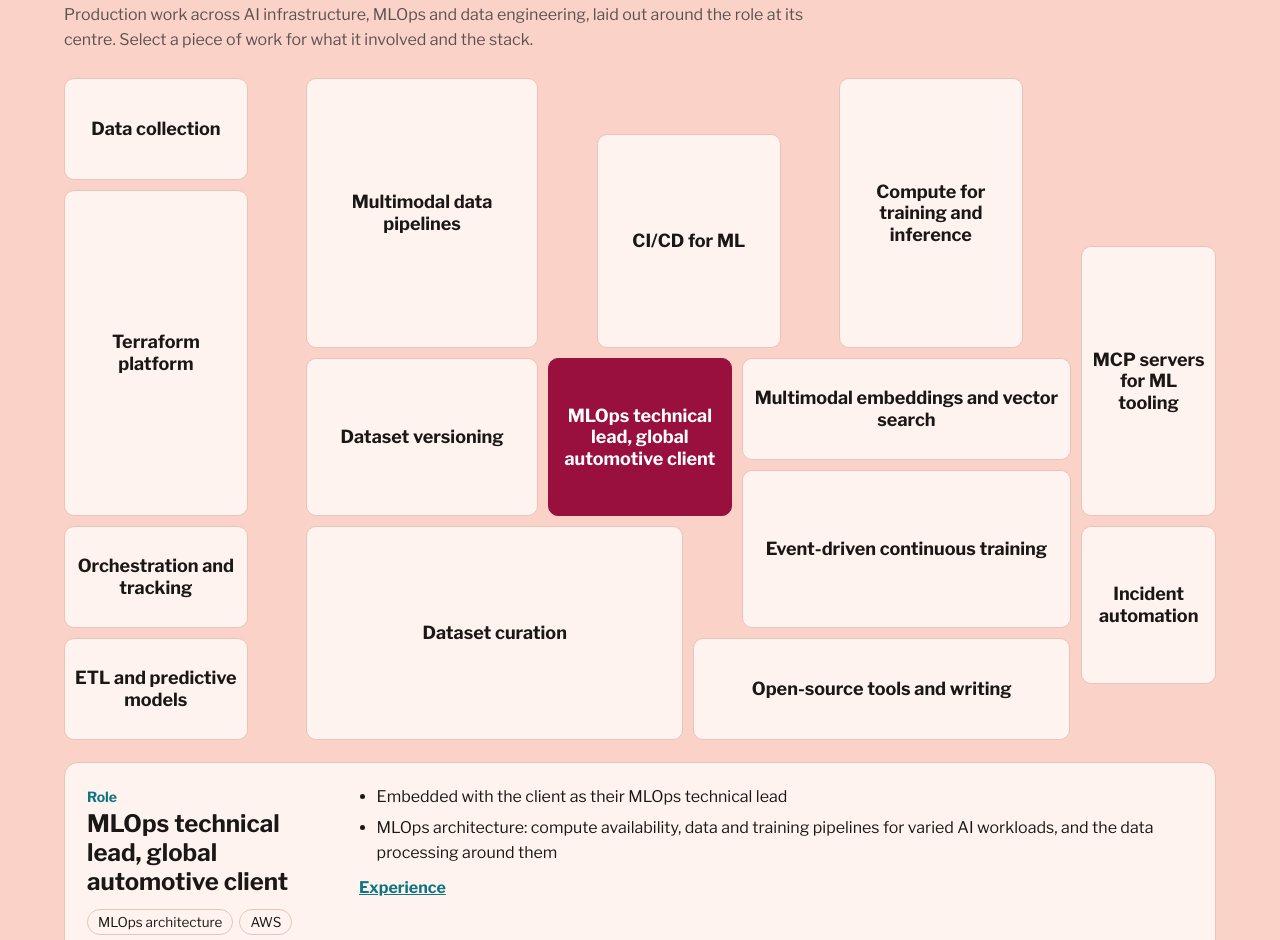
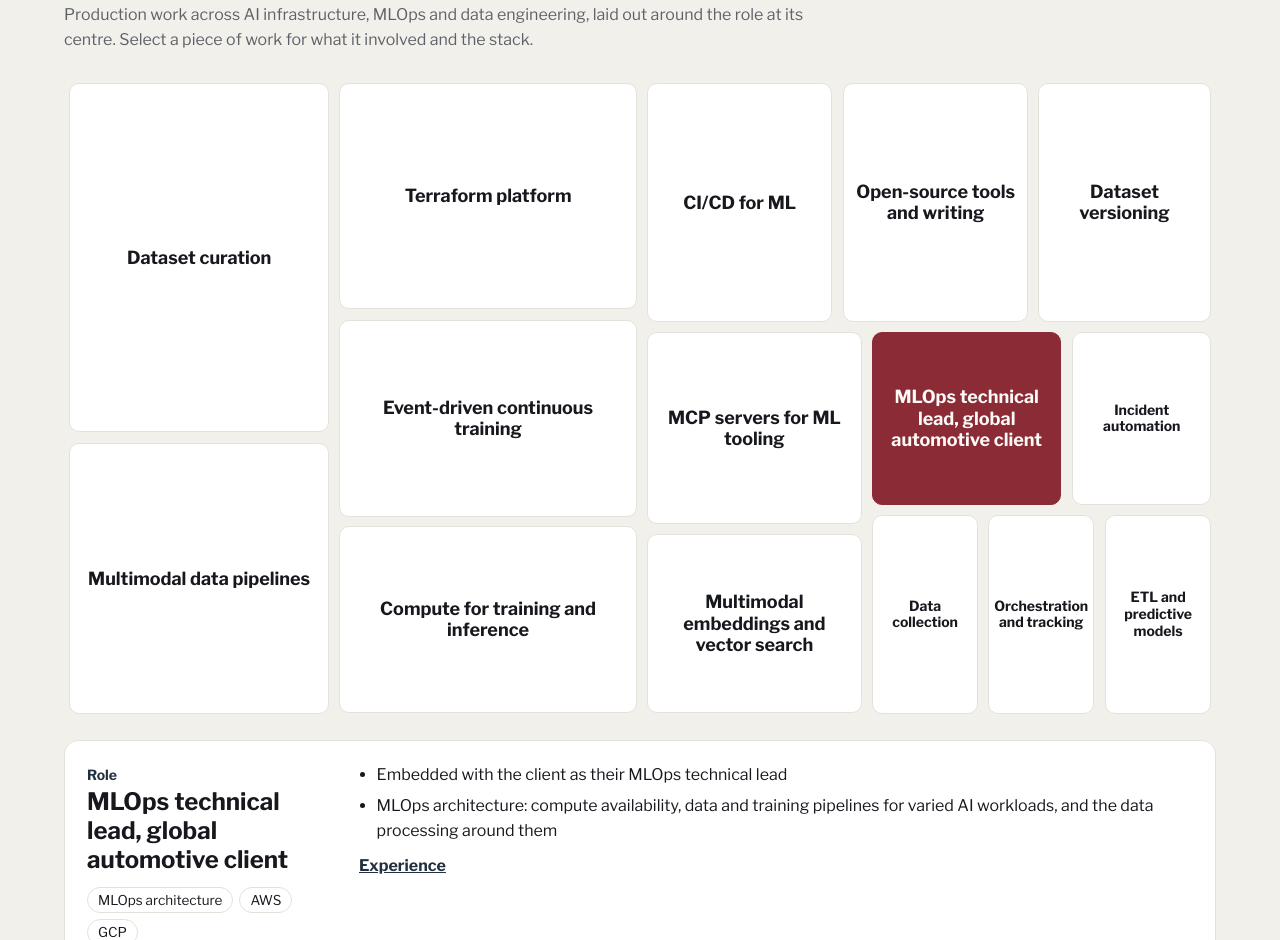
Before and after one commit to rajanalamuri/rajanalamuri.github.io, a plain HTML site: page index.html in a window 1280 px wide. Shown: the part 1231-2171 px from the top of the page. Drawn offline with nearby package versions, Linux system fonts and the light colour scheme.

Commit message:
Classic palette; work tiles packed into one rectangle

```diff
--- a/index.html
+++ b/index.html
@@ -8,13 +8,13 @@
 <link rel="preconnect" href="https://fonts.gstatic.com" crossorigin>
 <link href="https://fonts.googleapis.com/css2?family=Libre+Franklin:wght@400;500;700;800&family=JetBrains+Mono:wght@400;500&display=swap" rel="stylesheet">
 <style>
-/* VOICE personal site of an MLOps engineer: confident, exact, a little warm
+/* VOICE personal site of an MLOps engineer: confident, exact, understated
    IDEA a data-lineage graph: every project is a stage that raw data passes through on its way to a trusted model
    PICTURE large lineage DAG in the hero, each node a project, click to jump to it
-   COLOUR pale pink ground, ink, teal for the main path, claret for findings; deep brown-black at night
+   COLOUR warm white ground, near-black ink, slate blue lead, oxblood accent; graphite at night
    TYPE Libre Franklin 800 display + Libre Franklin text, JetBrains Mono for commands only
    LAYOUT laptop: name and bio across the top, graph full width under it; phone: name, graph (vertical), links */
-:root{color-scheme:light dark;--bg:light-dark(#ffe3dc,#1c1512);--ink:light-dark(#1a1817,#f6ece8);--mute:light-dark(#5b5350,#b9aaa4);--teal:light-dark(#0d7680,#4fc3c9);--claret:light-dark(#990f3d,#ff7aa2);--card:light-dark(#fff3ef,#261c18);--line:light-dark(#e7c4ba,#3d2e28);--band:light-dark(#fbd2c7,#241914)}
+:root{color-scheme:light dark;--bg:light-dark(#fbfaf7,#111214);--ink:light-dark(#16181d,#ecebe6);--mute:light-dark(#5f6168,#a3a4a8);--teal:light-dark(#22303f,#aebfd1);--claret:light-dark(#8a2b36,#e39aa4);--card:light-dark(#ffffff,#1a1c20);--line:light-dark(#e4e1da,#2c2f35);--band:light-dark(#f2f0eb,#16181b)}
 :root[data-theme=light]{color-scheme:light}:root[data-theme=dark]{color-scheme:dark}
 *{box-sizing:border-box;min-width:0}
 html{scroll-padding-top:72px;scroll-behavior:smooth}
@@ -38,7 +38,7 @@ h3{font-weight:700;font-size:21px;line-height:1.2;margin:4px 0 6px}
 .links{display:flex;flex-wrap:wrap;gap:10px;margin-top:22px}
 .btn{display:inline-flex;align-items:center;min-height:44px;padding:0 16px;border:1.5px solid var(--ink);border-radius:999px;text-decoration:none;font-weight:600}
 .btn:hover,.btn:focus-visible{background:var(--ink);color:var(--bg)}
-.btn.solid{background:var(--teal);border-color:var(--teal);color:#fff}
+.btn.solid{background:var(--teal);border-color:var(--teal);color:var(--bg)}
 .facts{display:grid;grid-template-columns:repeat(2,minmax(0,1fr));gap:14px 24px;margin:0}
 .facts div{border-top:2px solid var(--ink);padding-top:8px}
 .facts dt{font-size:14px;color:var(--mute)}
@@ -84,13 +84,14 @@ footer .btn{border-color:var(--bg)}
 footer .btn:hover,footer .btn:focus-visible{background:var(--bg);color:var(--ink)}
 footer small{display:block;margin-top:28px;opacity:.75}
 
-.mosaic{display:grid;grid-template-columns:repeat(24,minmax(0,1fr));grid-auto-rows:46px;gap:10px;margin-top:8px}
+.mosaic{position:relative;height:clamp(560px,50vw,660px);margin-top:8px}
+.mosaic .tile{position:absolute}
 .tile{all:unset;box-sizing:border-box;display:flex;align-items:center;justify-content:center;text-align:center;padding:8px;border-radius:10px;background:var(--card);border:1px solid var(--line);font-weight:600;font-size:clamp(14px,1.5vw,18px);line-height:1.2;color:var(--ink);cursor:pointer;transition:transform .18s,background .18s,border-color .18s,box-shadow .18s;animation:pop .5s both}
 .tile:hover,.tile:focus-visible{transform:translateY(-3px);border-color:var(--teal);box-shadow:0 6px 0 color-mix(in srgb,var(--teal) 25%,transparent)}
 .tile:focus-visible{outline:3px solid var(--claret);outline-offset:2px}
-.tile[aria-pressed=true]{background:var(--teal);border-color:var(--teal);color:#fff}
+.tile[aria-pressed=true]{background:var(--teal);border-color:var(--teal);color:var(--bg)}
 .tile.core{background:var(--ink);color:var(--bg);border-color:var(--ink)}
-.tile.core[aria-pressed=true]{background:var(--claret);border-color:var(--claret);color:#fff}
+.tile.core[aria-pressed=true]{background:var(--claret);border-color:var(--claret);color:var(--bg)}
 @keyframes pop{from{opacity:0;transform:scale(.94)}to{opacity:1;transform:none}}
 .detail{display:grid;grid-template-columns:minmax(0,15em) minmax(0,1fr);gap:8px 32px;margin-top:22px;padding:22px;border-radius:14px;background:var(--card);border:1px solid var(--line);min-height:180px}
 .detail h3{margin:0;font-size:24px}
@@ -102,7 +103,7 @@ footer small{display:block;margin-top:28px;opacity:.75}
 .detail .acts{display:flex;flex-wrap:wrap;gap:8px 16px;margin-top:10px}
 .detail .acts a{font-weight:700;color:var(--teal)}
 .credit{font-size:14px;color:var(--mute);margin:10px 0 0}
-@media(max-width:860px){.mosaic{grid-template-columns:repeat(2,minmax(0,1fr));grid-auto-rows:auto}.tile{grid-column:auto!important;grid-row:auto!important;min-height:56px}.tile.core{grid-column:1/-1!important;order:-1}.detail{grid-template-columns:minmax(0,1fr)}}
+@media(max-width:860px){.mosaic{display:grid;grid-template-columns:repeat(2,minmax(0,1fr));gap:10px;height:auto}.mosaic .tile{position:static;min-height:56px}.tile.core{grid-column:1/-1;order:-1}.detail{grid-template-columns:minmax(0,1fr)}}
 @media(prefers-reduced-motion:reduce){.tile{animation:none;transition:none}}
 .toc{margin-top:40px;border-top:2px solid var(--ink);padding-top:16px}
 .toc h2{font-size:22px;margin:0 0 6px}
@@ -269,13 +270,36 @@ const areas=[
  {k:"oss",t:"Open-source tools and writing",c:"14/22",r:"11/13",tag:"Independent",w:["dataset-fingerprint, Polygon Annotator and VisuaLearn","Articles on dataset versioning and MLOps"],st:["Python","React","PyPI"],l:[["Open source","#projects"],["Writing","#writing"]]},
  {k:"incident",t:"Incident automation",c:"22/25",r:"9/12",tag:"Cognizant",w:["Automated incident response","Resolved 45+ critical incidents and 450+ service requests"],st:["Automation","Monitoring"],l:[]}];
 const M=document.getElementById("mosaic"),D=document.getElementById("detail");
-M.innerHTML=areas.map((a,i)=>`<button class="tile${a.core?" core":""}" id="t-${a.k}" data-k="${a.k}" aria-pressed="false" style="grid-column:${a.c};grid-row:${a.r};animation-delay:${i*45}ms">${a.t}</button>`).join("");
+M.innerHTML=areas.map((a,i)=>`<button class="tile${a.core?" core":""}" id="t-${a.k}" data-k="${a.k}" aria-pressed="false" style="animation-delay:${i*45}ms">${a.t}</button>`).join("");
 const show=k=>{const a=areas.find(x=>x.k===k);M.querySelectorAll(".tile").forEach(b=>b.setAttribute("aria-pressed",b.dataset.k===k));
  D.innerHTML=`<div><span class="tag">${a.tag}</span><h3>${a.t}</h3><div class="stack-tags">${a.st.map(x=>`<span>${x}</span>`).join("")}</div></div><div><ul>${a.w.map(x=>`<li>${x}</li>`).join("")}</ul>${a.l.length?`<div class="acts">${a.l.map(([n,h])=>`<a href="${h}">${n}</a>`).join("")}</div>`:""}</div>`};
 M.addEventListener("click",e=>{const b=e.target.closest(".tile");if(b)show(b.dataset.k)});
 M.addEventListener("mouseover",e=>{const b=e.target.closest(".tile");if(b&&matchMedia("(hover:hover)").matches)show(b.dataset.k)});
 M.addEventListener("focusin",e=>{const b=e.target.closest(".tile");if(b)show(b.dataset.k)});
 show("lead");
+const area=a=>{const[c0,c1]=a.c.split("/").map(Number),[r0,r1]=a.r.split("/").map(Number);return (c1-c0)*(r1-r0)};
+const squarify=(items,x,y,w,h,out)=>{
+ if(!items.length)return;
+ const total=items.reduce((t,i)=>t+i.v,0),scale=w*h/total;
+ let row=[],rest=items.slice();const side=()=>Math.min(w,h);
+ const worst=(r,s)=>{const sum=r.reduce((t,i)=>t+i.v*scale,0),mx=Math.max(...r.map(i=>i.v*scale)),mn=Math.min(...r.map(i=>i.v*scale));return Math.max(s*s*mx/(sum*sum),sum*sum/(s*s*mn))};
+ while(rest.length){const nxt=rest[0];if(!row.length||worst(row.concat(nxt),side())<=worst(row,side())){row.push(nxt);rest.shift()}else break}
+ const sum=row.reduce((t,i)=>t+i.v*scale,0);
+ if(w>=h){const cw=sum/h;let yy=y;row.forEach(i=>{const ih=i.v*scale/cw;out.push({k:i.k,x,y:yy,w:cw,h:ih});yy+=ih});squarify(rest,x+cw,y,w-cw,h,out)}
+ else{const rh=sum/w;let xx=x;row.forEach(i=>{const iw=i.v*scale/rh;out.push({k:i.k,x:xx,y,w:iw,h:rh});xx+=iw});squarify(rest,x,y+rh,w,h-rh,out)}
+};
+const order=["lead","data","tf","curate","compute","ct","cicd","version","mcp","embed","oss","incident","collect","orch","etl"];
+const lay=()=>{
+ const wide=M.clientWidth>=860-0&&matchMedia("(min-width:861px)").matches;
+ M.querySelectorAll(".tile").forEach(b=>{if(!wide){b.style.left=b.style.top=b.style.width=b.style.height=b.style.fontSize=""}});
+ if(!wide)return;
+ const W=M.clientWidth,H=M.clientHeight,g=5,out=[];
+ const items=order.map(k=>({k,v:area(areas.find(a=>a.k===k))})).sort((a,b)=>b.v-a.v);
+ squarify(items,0,0,W,H,out);
+ out.forEach(o=>{const b=document.getElementById("t-"+o.k);Object.assign(b.style,{left:(o.x+g)+"px",top:(o.y+g)+"px",width:(o.w-2*g)+"px",height:(o.h-2*g)+"px",fontSize:o.w<150?"14px":""})});
+};
+const mro=new ResizeObserver(lay);mro.observe(M);
+
 
 const nodes=[
  {id:"raw",l:"Raw data",d:"cameras, mics, sensors",x:.06,y:.5,href:"#work"},
@@ -305,8 +329,8 @@ const draw=()=>{
  const pulse=narrow?"":`<circle class="pulse" r="6" fill="var(--claret)"><animateMotion dur="7s" repeatCount="indefinite"><mpath href="#e-raw-ann"/></animateMotion></circle>`;
  const nd=nodes.map(n=>{const p=pos[n.id];return `<a href="${n.href}" aria-label="${n.l}: ${n.d}"><g transform="translate(${p.x-nw/2},${p.y-nh/2})">
   <rect width="${nw}" height="${nh}" rx="12" fill="${n.main?"var(--teal)":"var(--card)"}" stroke="${n.main?"var(--teal)":"var(--ink)"}" stroke-width="${n.main?0:1.5}"/>
-  <text x="14" y="24" font-weight="800" font-size="15" fill="${n.main?"#fff":"var(--ink)"}">${n.l}</text>
-  <text x="14" y="43" font-size="13.5" fill="${n.main?"#fff":"var(--mute)"}">${n.d}</text></g></a>`}).join("");
+  <text x="14" y="24" font-weight="800" font-size="15" fill="var(--ink)">${n.l}</text>
+  <text x="14" y="43" font-size="13.5" fill="var(--mute)">${n.d}</text></g></a>`}).join("");
  s.setAttribute("viewBox",`0 0 ${W} ${H}`);
  s.innerHTML=ed+pulse+nd;
  box.style.minHeight=narrow?"560px":"";
```
